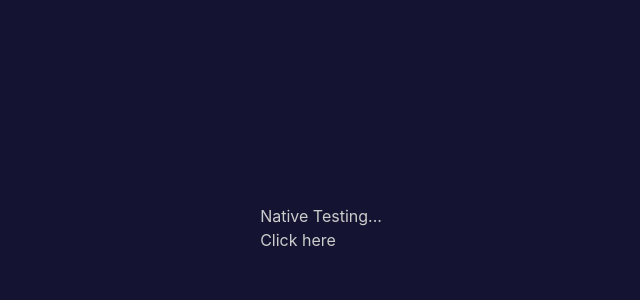
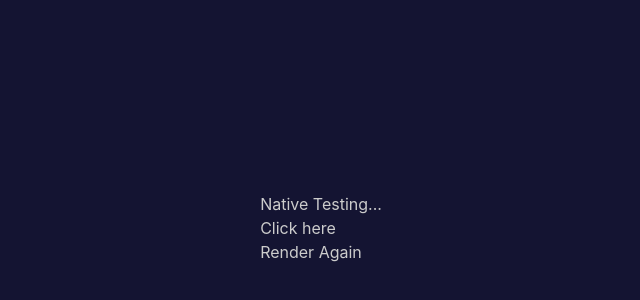
Before and after one commit to kbbaldaniya/Innovatech-Think, a Next.js app: page / in a window 1280 px wide. Shown: the part 172-472 px from the top of the page, without its empty margins (319-959 px from the left). Built offline with nearby package versions, Linux system fonts and the light colour scheme.

Commit message:
add callback

```diff
--- a/pages/index.js
+++ b/pages/index.js
@@ -1,25 +1,26 @@
-import { useEffect, useState } from "react"
+import { useCallback, useEffect, useState } from "react"
 
 export default function Home() {
   const [appData, setAppData] = useState('')
   const handleProps = () => { console.log('handleProps'), window.ReactNativeWebView.postMessage(JSON.stringify({ label: 'react-testing' })) }
 
-  useEffect(() => {
-    console.log('UseEffect');
+  const renderAgain = useCallback(() => {
     window.addEventListener("message", (event) => {
+      console.log('INRenderAgainListener', event);
       setAppData(JSON.stringify(event.data));
     })
   }, [])
 
-  useEffect(()=>{
-    console.log({appData});
-  },[appData])
+  useEffect(() => {
+    console.log({ appData });
+  }, [appData])
 
   return (
     <div>
       <h1>Native Testing...</h1>
       <button onClick={handleProps}>Click here</button>
       <h1>{appData}</h1>
+      <button onClick={renderAgain}>Render Again</button>
     </div>
   )
 }
```
